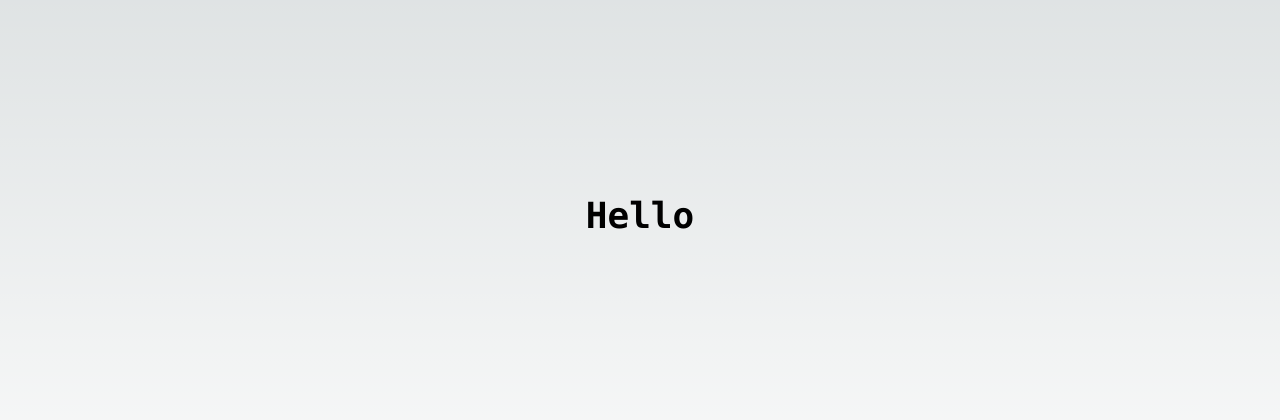
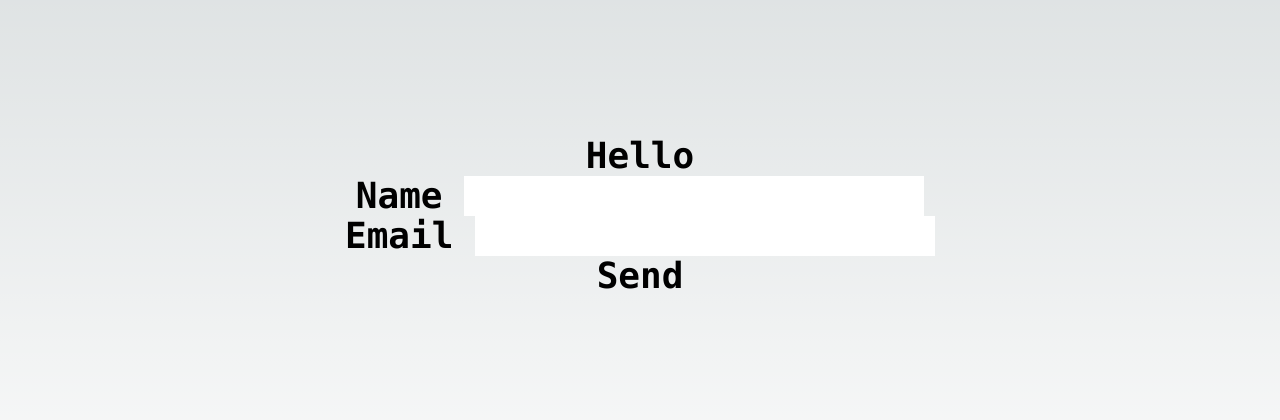
Before and after one commit to thejwx/hello-nextjs-app, a Next.js app: page / in a window 1280 px wide. Shown: the part 184-604 px from the top of the page. Built offline with nearby package versions, Linux system fonts and the light colour scheme.

Commit message:
Add contact form to the page

```diff
--- a/app/page.tsx
+++ b/app/page.tsx
@@ -4,6 +4,17 @@
       <div className="z-10 max-w-5xl w-full items-center justify-center font-mono text-sm lg:flex">
         <h1 className="text-4xl font-bold text-center">
           Hello
+          <form name="new-contact" netlify>
+            <p>
+                <label>Name <input type="text" name="name" /></label>
+            </p>
+            <p>
+                <label>Email <input type="email" name="email" /></label>
+            </p>
+            <p>
+                <button type="submit">Send</button>
+            </p>
+            </form>
         </h1>
       </div>
     </main>
```
